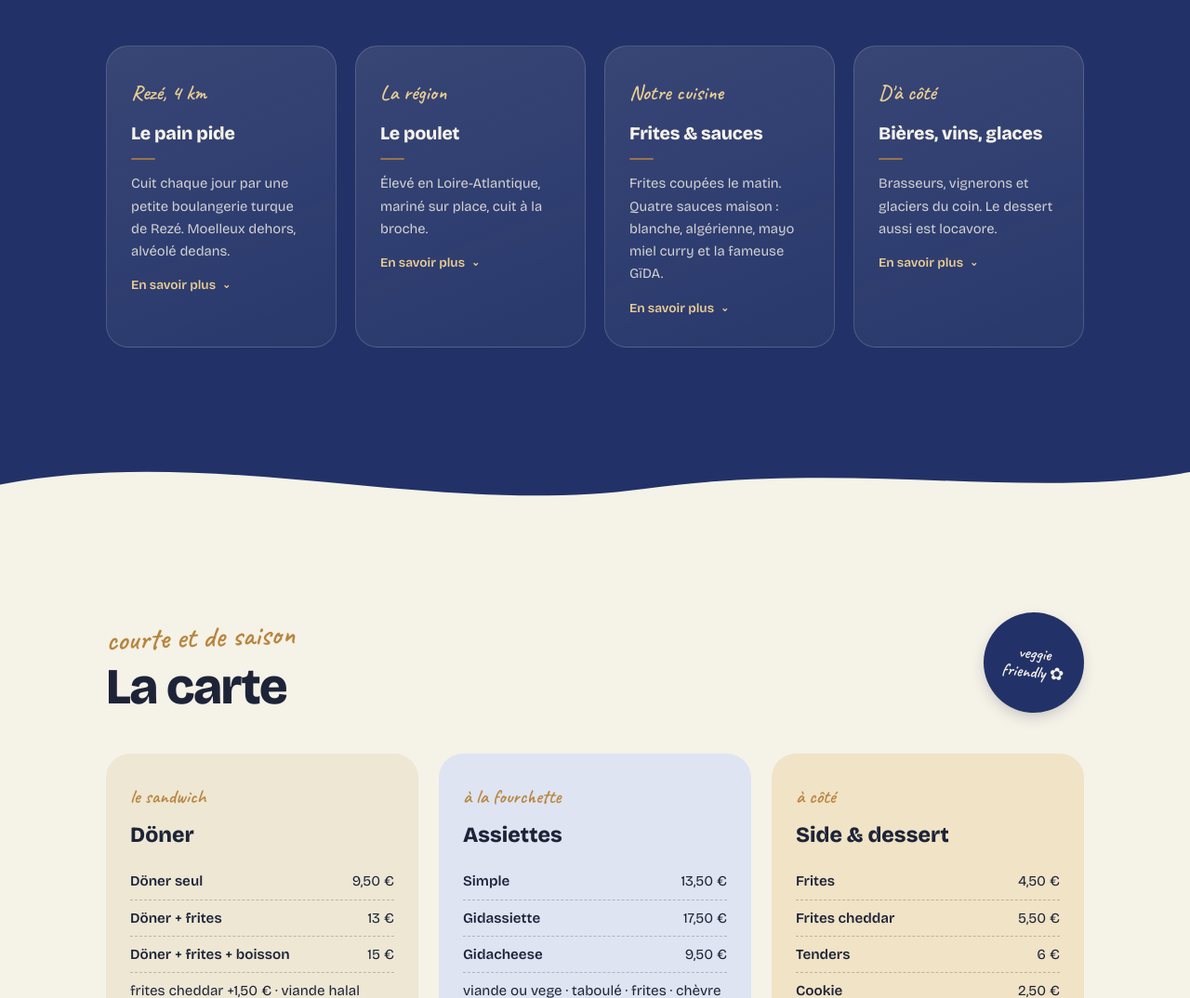
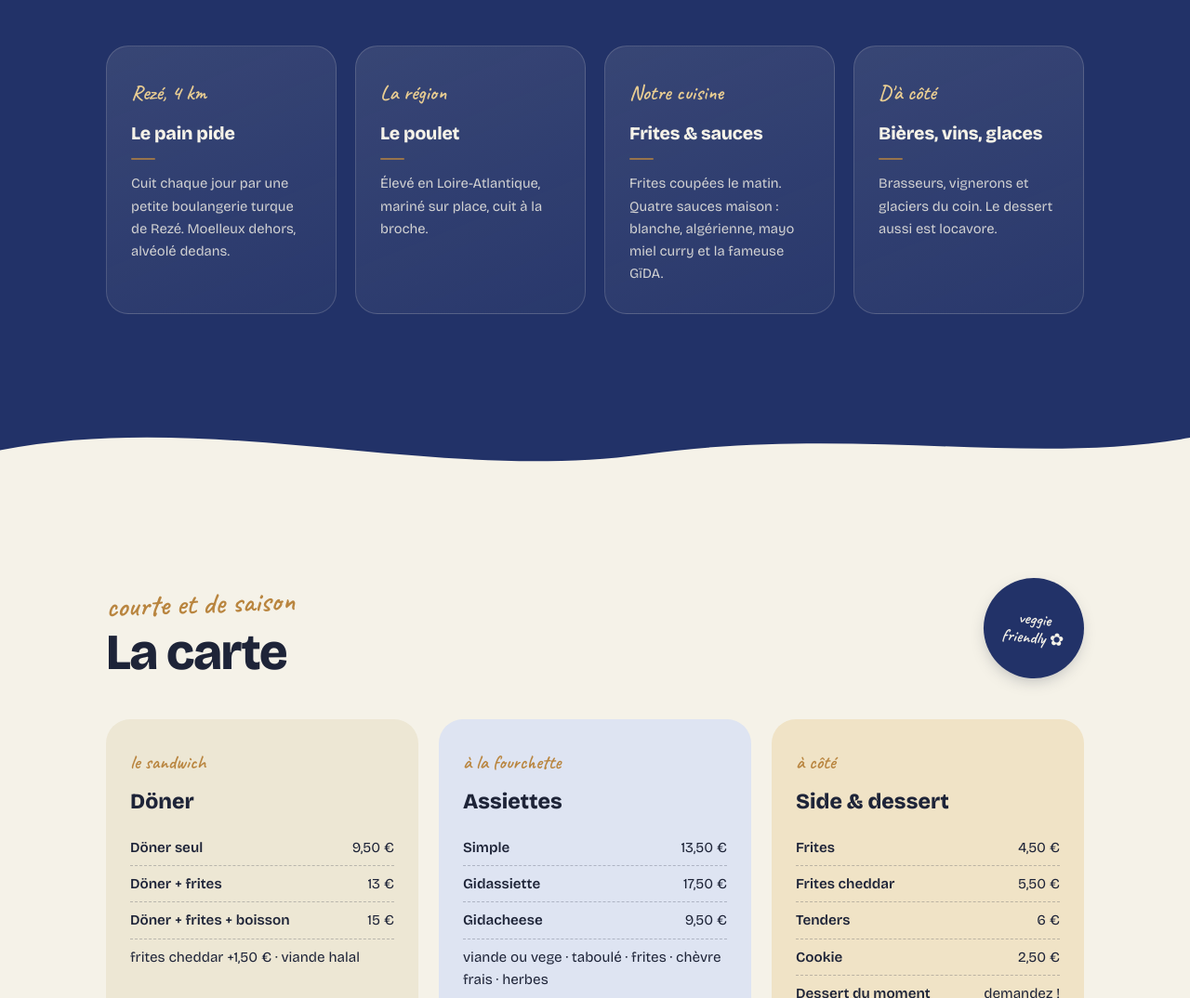
Before and after one commit to louisonb4-arch/gida-Nantes, a plain HTML site: page index.html in a window 1280 px wide. Shown: the part 1215-2289 px from the top of the page at 93% size. Drawn offline with nearby package versions, Linux system fonts and the light colour scheme.

Commit message:
Remove 'En savoir plus' accordion from provenance cards

```diff
--- a/index.html
+++ b/index.html
@@ -272,41 +272,6 @@
       opacity: 0.75;
     }
     .circuit__etape p { font-size: 0.92rem; line-height: 1.65; opacity: 0.82; }
-
-    /* dépliant « en savoir plus » */
-    .circuit__plus {
-      margin-top: 16px;
-      background: none;
-      border: none;
-      padding: 0;
-      cursor: pointer;
-      font-family: var(--brico);
-      font-weight: 600;
-      font-size: 0.85rem;
-      color: var(--bois-clair);
-      display: inline-flex;
-      align-items: center;
-      gap: 7px;
-    }
-    .circuit__plus .chev { font-size: 0.8em; transition: transform 0.35s ease; }
-    .circuit__plus[aria-expanded="true"] .chev { transform: rotate(180deg); }
-    .circuit__histoire {
-      max-height: 0;
-      overflow: hidden;
-      transition: max-height 0.45s cubic-bezier(0.22, 1, 0.36, 1);
-    }
-    .circuit__histoire[data-open="true"] { max-height: 520px; }
-    .circuit__histoire p {
-      margin-top: 12px;
-      padding-top: 12px;
-      border-top: 1px solid rgba(251, 245, 234, 0.14);
-      font-size: 0.88rem;
-      line-height: 1.62;
-      opacity: 0.78;
-    }
-    @media (prefers-reduced-motion: reduce) {
-      .circuit__histoire, .circuit__plus .chev { transition: none; }
-    }
 
     /* ---------- La carte : étals ---------- */
     .carte { padding-block: clamp(56px, 8vw, 104px); }
@@ -686,29 +651,21 @@
             <span class="km">Rezé, 4 km</span>
             <h3>Le pain pide</h3>
             <p>Cuit chaque jour par une petite boulangerie turque de Rezé. Moelleux dehors, alvéolé dedans.</p>
-            <button class="circuit__plus" type="button" aria-expanded="false">En savoir plus <span class="chev" aria-hidden="true">⌄</span></button>
-            <div class="circuit__histoire"><div><p>Chaque matin, une famille de boulangers turcs installée à Rezé pétrit et enfourne ses pide à l'ancienne. On récupère les pains encore tièdes — c'est ce qui donne cette croûte dorée et cette mie aérée qu'on ne trouve nulle part ailleurs.</p></div></div>
           </div>
           <div class="circuit__etape pousse">
             <span class="km">La région</span>
             <h3>Le poulet</h3>
             <p>Élevé en Loire-Atlantique, mariné sur place, cuit à la broche.</p>
-            <button class="circuit__plus" type="button" aria-expanded="false">En savoir plus <span class="chev" aria-hidden="true">⌄</span></button>
-            <div class="circuit__histoire"><div><p>Notre poulet vient d'élevages de Loire-Atlantique, à quelques kilomètres. On le marine nous-mêmes la veille avec nos épices, puis on le cuit lentement à la broche toute la journée pour qu'il reste fondant.</p></div></div>
           </div>
           <div class="circuit__etape pousse">
             <span class="km">Notre cuisine</span>
             <h3>Frites &amp; sauces</h3>
             <p>Frites coupées le matin. Quatre sauces maison : blanche, algérienne, mayo miel curry et la fameuse GïDA.</p>
-            <button class="circuit__plus" type="button" aria-expanded="false">En savoir plus <span class="chev" aria-hidden="true">⌄</span></button>
-            <div class="circuit__histoire"><div><p>Les pommes de terre sont épluchées et coupées chaque matin, jamais surgelées. Nos quatre sauces sont montées maison : la blanche, l'algérienne, la mayo miel curry, et notre secret bien gardé — la sauce GïDA.</p></div></div>
           </div>
           <div class="circuit__etape pousse">
             <span class="km">D'à côté</span>
             <h3>Bières, vins, glaces</h3>
             <p>Brasseurs, vignerons et glaciers du coin. Le dessert aussi est locavore.</p>
-            <button class="circuit__plus" type="button" aria-expanded="false">En savoir plus <span class="chev" aria-hidden="true">⌄</span></button>
-            <div class="circuit__histoire"><div><p>Pour accompagner, on ne travaille qu'avec des producteurs du coin : brasseurs nantais, vignerons du val de Loire et glaciers artisanaux. Du premier verre au dessert, tout reste local.</p></div></div>
           </div>
         </div>
       </div>
@@ -874,15 +831,6 @@
     );
     document.querySelectorAll(".pousse").forEach((el) => io.observe(el));
 
-    // ---------- Cartes provenance : dépliant « en savoir plus » ----------
-    document.querySelectorAll(".circuit__plus").forEach((btn) => {
-      btn.addEventListener("click", () => {
-        const ouvert = btn.getAttribute("aria-expanded") === "true";
-        btn.setAttribute("aria-expanded", String(!ouvert));
-        btn.nextElementSibling.dataset.open = String(!ouvert);
-      });
-    });
-
     // ---------- Avis dépliables (contenu d'illustration pour la maquette) ----------
     const AVIS = [
       { n: "Camille",   s: 5, d: "il y a 1 semaine",  t: "Le pain pide change tout, rien à voir avec un kebab classique. On sent le fait maison à chaque bouchée." },
```
